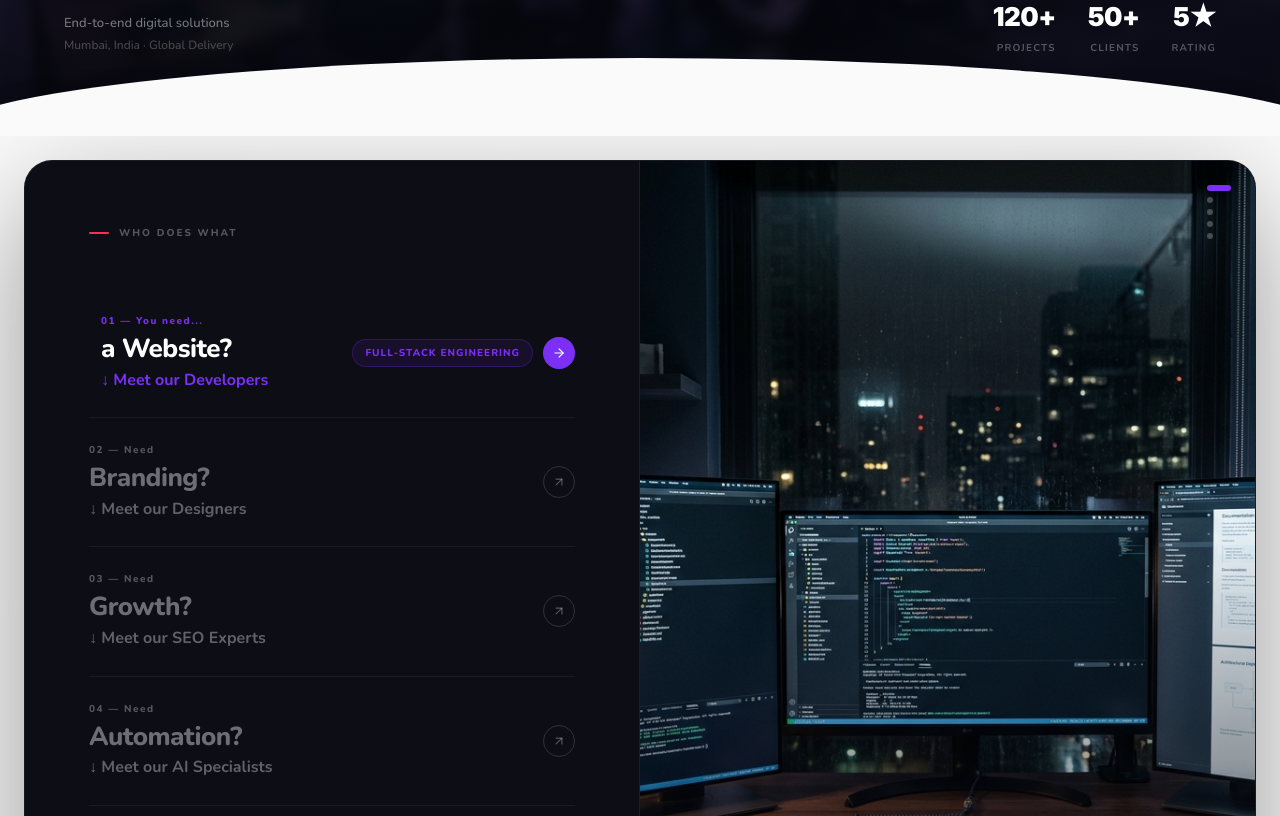
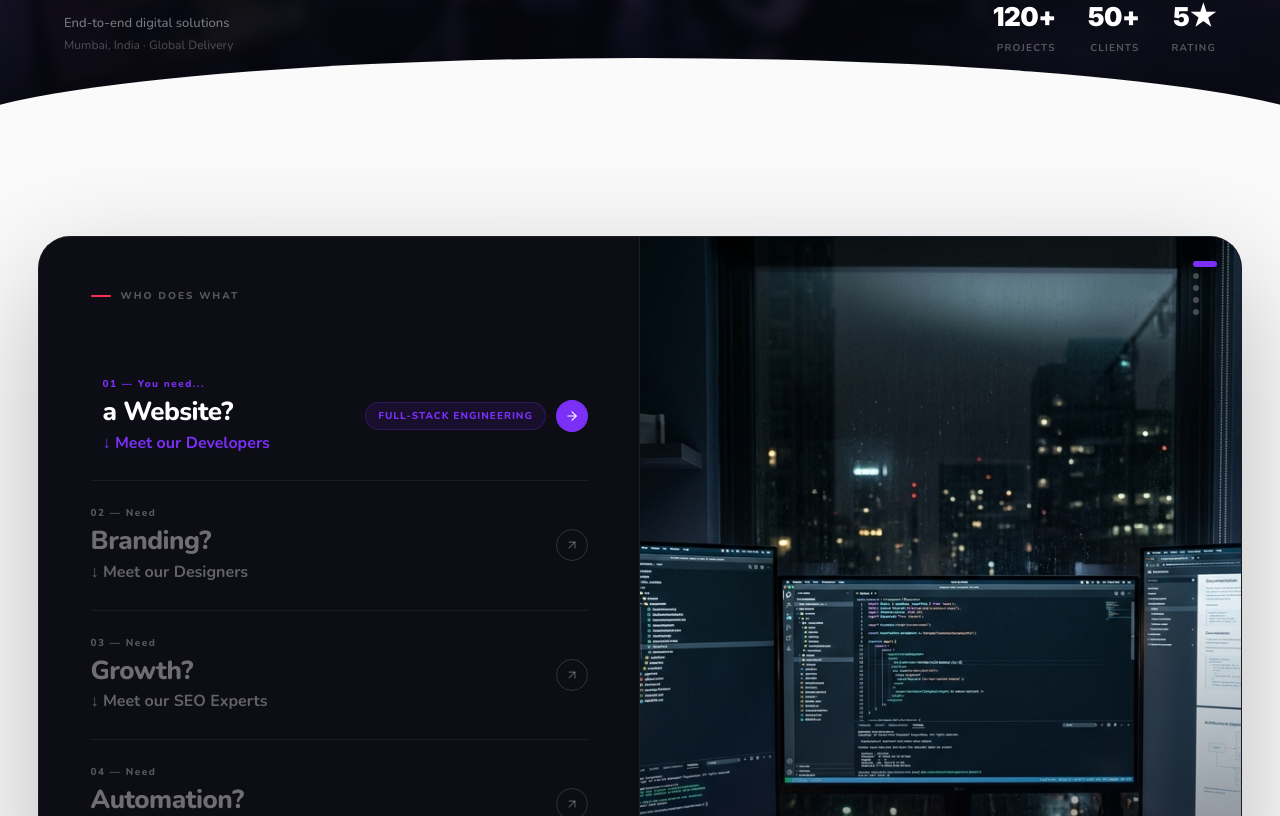
Before and after one commit to dtsolution-a/experience, a React (Vite) app: page /about in a window 1280 px wide. Shown: the part 664-1480 px from the top of the page. Built offline with nearby package versions, Linux system fonts and the light colour scheme; a web font is replaced by a local one.

Commit message:
style: constrain about us team panel card size to center of screen (max-width 1320px, 82vh)

```diff
--- a/src/styles/about.css
+++ b/src/styles/about.css
@@ -176,32 +176,36 @@
   /* scroll height set by JS pin's end point */
 }
 
-/* The pinned dark card */
+/* The pinned dark card wrapper */
 .team-panel-card {
   width: 100%;
-  min-height: 100vh;
+  height: 100vh;
   display: flex;
-  align-items: stretch;
-  padding: clamp(12px, 2vw, 24px);
+  align-items: center; /* Center vertically in the viewport */
+  justify-content: center; /* Center horizontally */
+  padding: 80px clamp(16px, 3vw, 40px) 24px; /* Extra top padding for navbar */
   background: var(--bg);
 }
 
 /* Inner dark rounded rectangle — THE CARD */
 .team-panel-inner {
   width: 100%;
+  max-width: 1320px; /* Constrain max width */
+  height: 82vh; /* Use percentage of viewport instead of full */
+  min-height: 600px;
+  max-height: 850px;
   display: grid;
   grid-template-columns: 1fr 1fr;
   background: #0D0D16;
-  border-radius: 28px;
+  border-radius: 32px;
   overflow: hidden;
-  min-height: calc(100vh - 48px);
   border: 1px solid rgba(255,255,255,0.06);
-  box-shadow: 0 40px 120px rgba(0,0,0,0.4);
+  box-shadow: 0 40px 120px rgba(0,0,0,0.25);
 }
 
 /* LEFT — dark list */
 .team-list-col {
-  padding: clamp(40px, 5vw, 80px);
+  padding: clamp(32px, 4vw, 64px);
   display: flex;
   flex-direction: column;
   justify-content: center;
```
